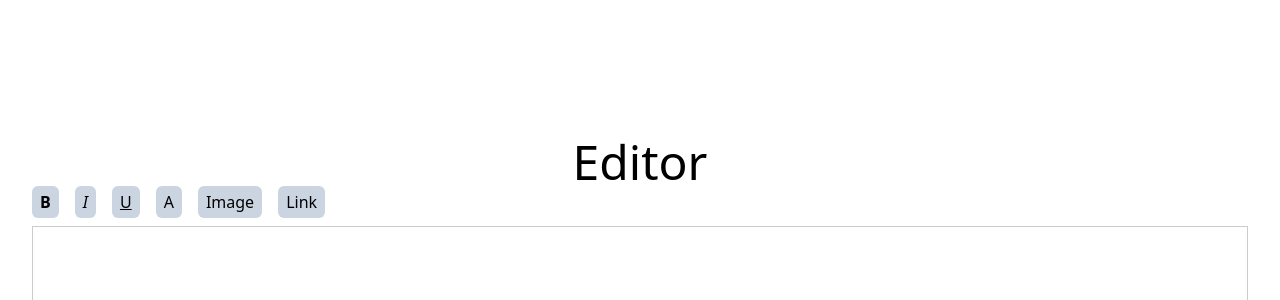
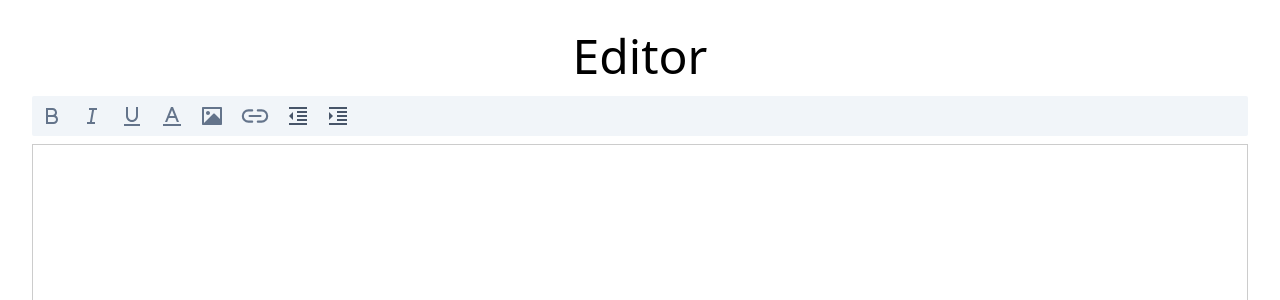
Before and after one commit to Sumon092/react-editor, a React (Vite) app in the folder react-editor/: page / in a window 1280 px wide. Shown: the top 300 px of the page. Built offline with nearby package versions, Linux system fonts and the light colour scheme.

Commit message:
icons added for different button

```diff
--- a/react-editor/src/App.jsx
+++ b/react-editor/src/App.jsx
@@ -5,8 +5,8 @@ import EditorMain from './Component/EditorMain'
 function App() {
 
   return (
-    <div className='h-screen w-full flex justify-center flex-col'>
-      <h3 className='text-5xl'>Editor</h3>
+    <div className='w-full flex justify-center flex-col'>
+      <h3 className='text-5xl mb-4'>Editor</h3>
 
       {/* <Editor /> */}
       <EditorMain />
--- a/react-editor/src/Component/EditorMain.jsx
+++ b/react-editor/src/Component/EditorMain.jsx
@@ -3,6 +3,9 @@ import { SketchPicker } from 'react-color';
 import DOMPurify from 'dompurify';
 import ImageURL from "./ImageURL";
 import LinkInsertion from "./LinkInsertion";
+import { MdOutlineFormatIndentDecrease, MdOutlineFormatIndentIncrease } from "react-icons/md";
+import { IoLinkOutline } from 'react-icons/io5'
+import { RiBold, RiFontColor, RiImageFill, RiItalic, RiUnderline } from "react-icons/ri";
 
 const EditorMain = () => {
     const [htmlContent, setHtmlContent] = useState("");
@@ -64,27 +67,27 @@ const EditorMain = () => {
 
     return (
         <div className="editor-wrapper">
-            <div className="toolbar flex gap-4 mb-2">
-                <button className="bg-slate-300 px-2 py-1 rounded-md" onClick={() => applyStyle("bold")}><b>B</b></button>
-                <button className="bg-slate-300 px-2 py-1 rounded-md" onClick={() => applyStyle("italic")}><i>I</i></button>
-                <button className="bg-slate-300 px-2 py-1 rounded-md" onClick={() => applyStyle("underline")}><u>U</u></button>
-                <button className="bg-slate-300 px-2 py-1 rounded-md" onClick={toggleColorPicker}>
-                    <span style={{ color: currentColor }}>A</span>
+            <div className="flex gap-4 mb-2 items-center h-10 bg-slate-100 px-2 rounded-sm">
+                <button onClick={() => applyStyle("bold")}><RiBold className="text-slate-500 text-2xl font-thin" /></button>
+                <button onClick={() => applyStyle("italic")}><RiItalic className="text-slate-500 text-2xl font-thin" /></button>
+                <button onClick={() => applyStyle("underline")}><RiUnderline className="text-slate-500 text-2xl font-thin" /></button>
+                <button onClick={toggleColorPicker}>
+                    <span style={{ color: currentColor }}><RiFontColor className="text-2xl text-slate-500" /></span>
                 </button>
                 <button
                     ref={imageButtonRef}
-                    className="bg-slate-300 px-2 py-1 rounded-md"
                     onClick={openImageModal}
                 >
-                    Image
+                    <RiImageFill className="text-slate-500 text-2xl" />
                 </button>
                 <button
                     ref={linkButtonRef}
-                    className="bg-slate-300 px-2 py-1 rounded-md"
                     onClick={openLinkModal}
                 >
-                    Link
+                    <IoLinkOutline className="text-slate-500 text-3xl" />
                 </button>
+                <button><MdOutlineFormatIndentDecrease className="text-2xl text-slate-600" /></button>
+                <button><MdOutlineFormatIndentIncrease className="text-2xl text-slate-600" /></button>
             </div>
             {displayColorPicker && (
                 <div style={{ position: 'absolute', zIndex: 2 }}>
--- a/react-editor/src/Component/ImageURL.jsx
+++ b/react-editor/src/Component/ImageURL.jsx
@@ -44,7 +44,7 @@ const ImageURL = ({ setDisplayImageModal, applyStyle, savedSelection, imageUrlIn
     };
 
     return (
-        <div className='mt-[-10px]' ref={imageRef} style={{ position: 'fixed', zIndex: 2, top: modalPosition.top, left: modalPosition.left, backgroundColor: '#fff', padding: '10px', boxShadow: '0 0 10px rgba(0,0,0,0.1)' }}>
+        <div ref={imageRef} style={{ position: 'fixed', zIndex: 2, top: modalPosition.top, left: modalPosition.left, backgroundColor: '#fff', padding: '10px', boxShadow: '0 0 10px rgba(0,0,0,0.1)' }}>
             <div className=" h-8 text-2xl bg-slate-300 rounded-md">
                 <IoLink className="bg-white h-full text-slate-500 border border-slate-300 rounded-md w-16 flex items-center" />
             </div>
```
